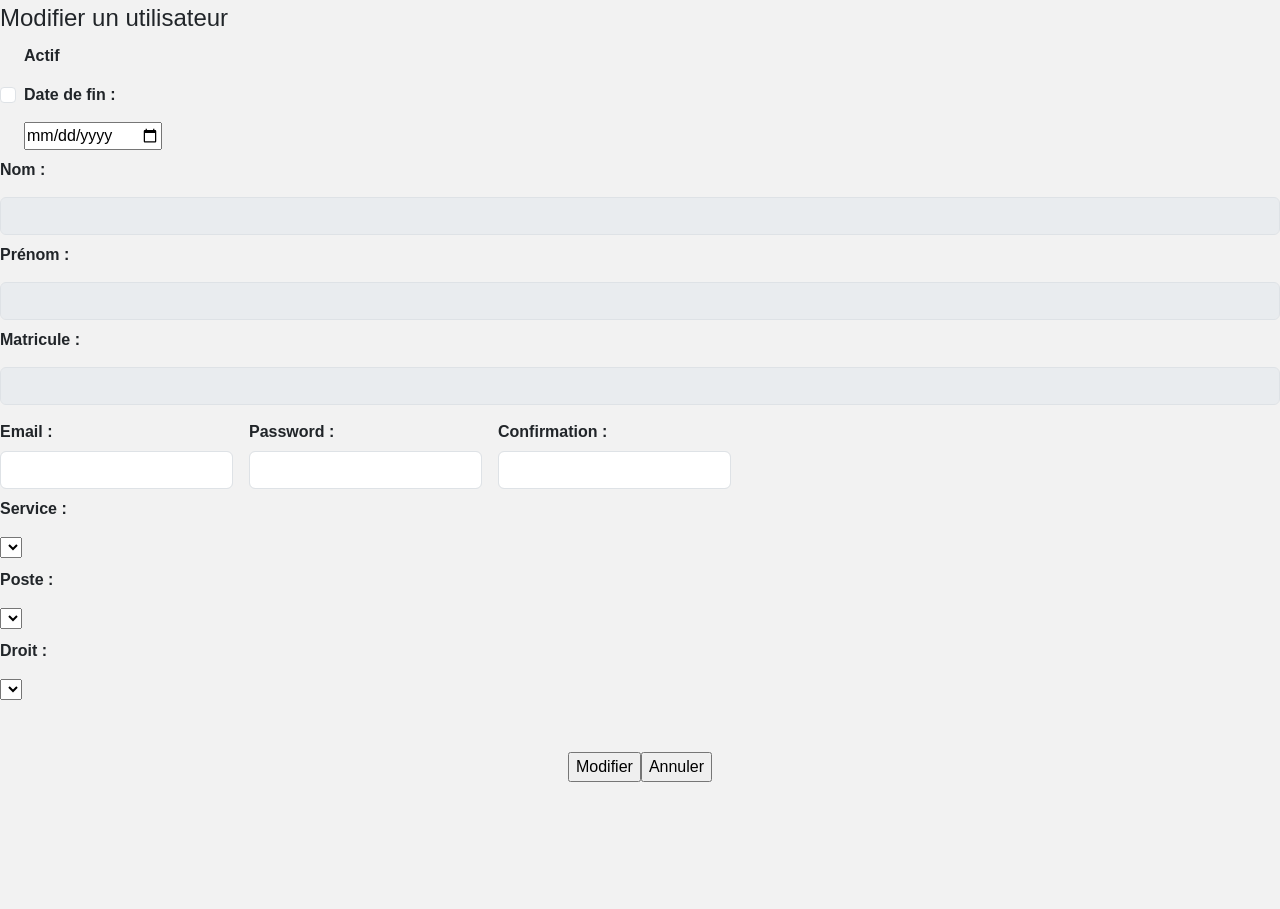
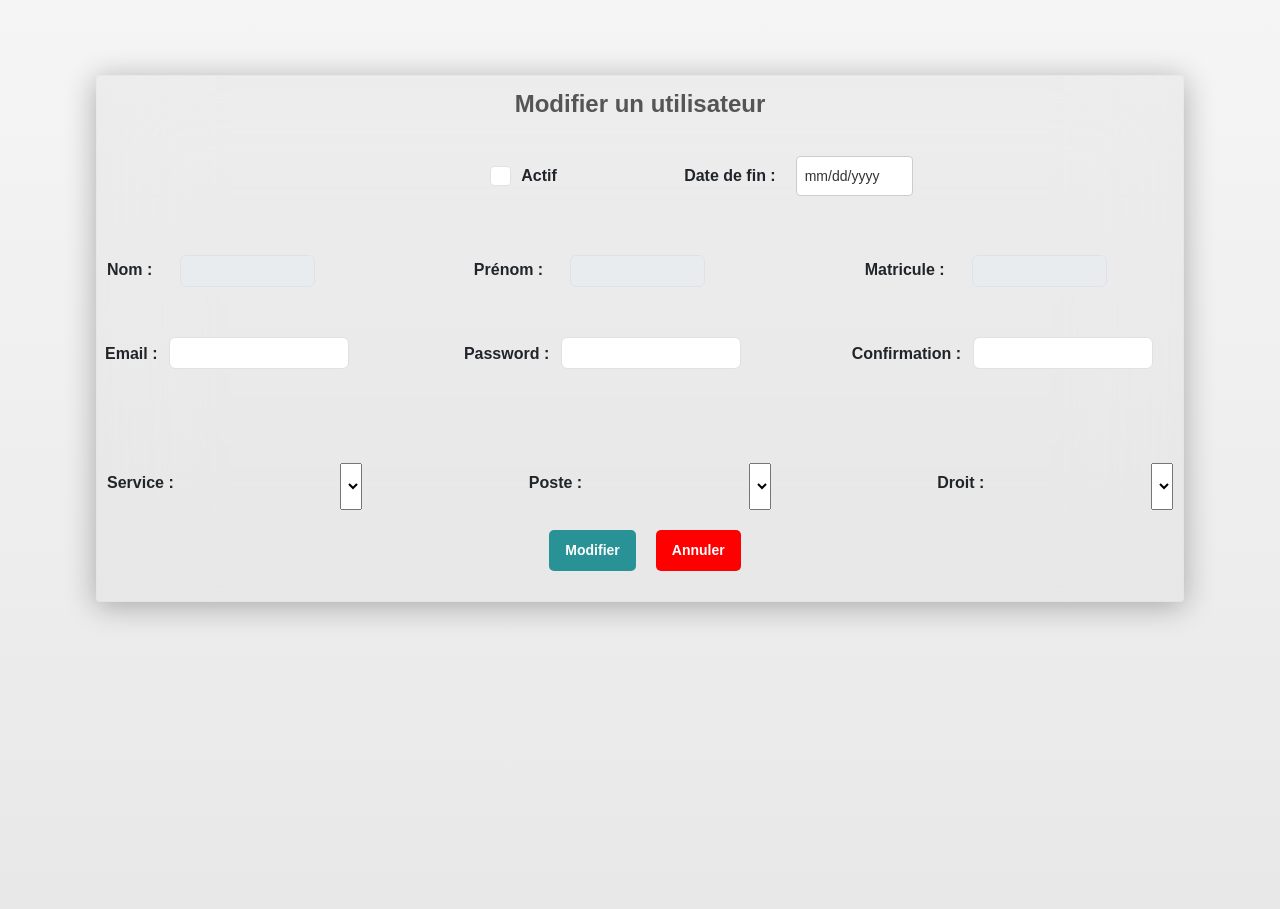
Before and after one commit to HumanM00n/TMAconnect, a PHP site: page /TMAconnect/test-code.php in a window 1280 px wide. Before the commit the page ends 782 px from the top, so only its background shows below. Run offline with PHP 8.4, Linux system fonts and the light colour scheme; the visitor is signed in with stand-in values (Sample User, id 1); lists and menus that the app fills with data are empty.

Commit message:
UPDATE développement css de la page Modifier.php

```diff
--- a/css/test.css
+++ b/css/test.css
@@ -1,242 +1,502 @@
 body {
-    background-color: #f2f2f2;
     margin: 0;
     padding: 0;
     font-family: Arial, sans-serif;
+    box-sizing: border-box;
+}
+
+/*---------------------------
+|     BARRE DE NAVIGATION   |
+----------------------------*/
+
+
+.barre-arianne {
+    position: fixed;
+    /* utiliser "fixed" pour que la barre reste visible en tout temps */
+    top: 0px;
+    overflow: visible;
+    left: 0;
+    right: 0;
+    background-color: #289297;
+    z-index: 80;
+}
+
+.barre-arianne ul {
+    list-style-type: none;
+    /* enlève les puces de la liste */
+    margin: 0;
+    padding: 0;
+    display: flex;
+    /* utilise Flexbox pour aligner les éléments horizontalement */
+}
+
+.barre-arianne .Onglet {
+    margin: 0;
+    padding: 0;
+    position: relative;
+    /* ajoute une position relative pour les éléments de menu déroulant */
+}
+
+.barre-arianne a {
+    display: block;
+    /* rend les liens cliquables sur toute la hauteur de la barre */
+    color: white;
+    /* couleur du texte des liens */
+    text-align: center;
+    /* centre le texte horizontalement */
+    font-weight: bold;
+    padding: 20px 20px;
+    /* ajoute un peu de marge autour du texte */
+    text-decoration: none;
+    /* enlève les soulignements par défaut */
+    text-align: center;
+    padding: 25px;
+}
+
+/* effet de survol des liens */
+.barre-arianne a:hover {
+    background-color: #0c156b;
+    color: white;
+    text-decoration: none;
 }
 
 
-#nvldemande {
-    display: flex;
-    justify-content: center;
-    align-items: center;
-    height: 100%;
-    background: linear-gradient(#f5f5f5, #e8e8e8);
+/* Styles spécifiques pour le menu déroulant */
+.barre-arianne .sous {
+    display: none;
+    position: absolute;
+    background-color: #289297;
+    left: 0;
+    font-size: 15px;
+    top: 100%;
+    z-index: 100;
 }
 
-#form_nvldemande {
-    width: 800px;
-    margin: 45px auto 0;
-    padding: 0;
+.barre-arianne li:hover .sous {
+    display: block;
 }
 
-#form_nvldemande legend {
-    font-weight: bold;
-    margin-bottom: 20px;
-    color: #555;
-    margin-left: 35.5%;
+.barre-arianne .sous li {
+    display: block;
 }
 
 
-#form_nvldemande .form-row {
-    display: flex;
-    justify-content: space-between;
-    flex-wrap: wrap;
+.barre-arianne .sous2 {
+    display: none;
+    position: absolute;
+    background-color: #289297;
+    left: auto;
+    right: 0;
+    font-size: 15px;
+    top: 100%;
+    z-index: 100;
+    width: fit-content;
+    /* Ajuste la largeur du menu déroulant à son contenu */
+    white-space: nowrap;
 }
 
-
-#form_nvldemande .form-group {
-    width: calc(25% - 10px);
-    margin-bottom: 10px;
+.barre-arianne li:hover .sous2 {
+    display: block;
 }
 
-
-#form_nvldemande .custom-form .form-group:last-child {
-    width: 100%;
-}
-
-
-#form_nvldemande .custom-form label {
+.barre-arianne .sous2 li {
     display: block;
-    margin-bottom: 5px;
-    color: #333;
-}
-
-
-#form_nvldemande input[type="text"],
-#form_nvldemande input[type="date"],
-#form_nvldemande select {
-    width: 100%;
-    padding: 5px;
-    font-size: 14px;
+    margin-left: 0px;
 }
 
 
 
-/* #form_nvldemande .custom-form select {
-    width: 100%;
-    padding: 9px;
-    font-size: 14px;
-} */
 
+.MonCompte {
+    position: absolute;
+    right: 0;
+    display: flex;
+    gap: 20px;
+    flex-direction: row;
+    font-weight: 900;
 
-/* #form_nvldemande input[type="date"]{
-    width: 100%;
-    padding: 5px;
-    font-size: 14px;
-} */
-
-
-#form_nvldemande select {
-    width: 100%;
-    padding: 9px;
-    font-size: 14px;
 }
 
 
-#form_nvldemande button {
-    padding: 12px 20px;
-    color: #fff;
-    border: none;
-    border-radius: 5px;
-    cursor: pointer;
-    font-size: 16px;
+/*------------------------------------
+|  AUTRES BOUTON (Submit, Retour)    |
+-------------------------------------*/
+
+.btnajout {
+    align-items: center;
+    justify-content: center;
+    display: flex;
+    margin-top: 20px;
+    margin-bottom: 20px;
+    font-size: 14px;
     font-weight: bold;
     transition: background-color 0.3s ease;
 }
 
 
-/* #form_nvldemande button[type="submit"] {
-    padding: 12px 20px;
-    margin-right: 10px;
-    background: #0055A4;
+.btnajout input {
+    margin-left: 20px;
+    padding: 10px 16px;
+    background: #289297;
     color: #fff;
     border: none;
     border-radius: 5px;
     cursor: pointer;
-    font-size: 16px;
+    font-size: 14px;
     font-weight: bold;
     transition: background-color 0.3s ease;
-} */
+}
 
-
-
-#form_nvldemande button[type="reset"] {
-    background: red;
-    margin-left: 50px;
-}
-/* #form_nvldemande button[type="reset"] {
-    margin-left: 50px;
-    padding: 12px 20px;
+.btnajout input:nth-child(2) {
+    margin-right: 10px;
+    padding: 10px 16px;
     background: red;
     color: #fff;
     border: none;
     border-radius: 5px;
     cursor: pointer;
-    font-size: 16px;
+    font-size: 14px;
     font-weight: bold;
     transition: background-color 0.3s ease;
-} */
-
-#form_nvldemande button[type="submit"]:hover {
-    background-color: #004281;
 }
 
-#form_nvldemande button[type="reset"]:hover {
-    background-color: rgb(180, 27, 27);
+.btnajout input:hover:nth-child(1) {
+    background-color: #287074;
+}
+
+.btnajout input:hover:nth-child(2) {
+    background-color: rgb(221, 18, 18);
 }
 
 
-.input-validation {
-    color: red;
-    font-size: 12px;
-    margin-top: 5px;
+#modif {
+    display: flex;
+    /* justify-content: center;
+    align-items: center; */
+    height: 56.8rem;
+    background: linear-gradient(#f5f5f5, #e8e8e8);
 }
 
-/* Styles pour le texte de l'Ã©tiquette */
+
+.formmodif {
+    width: 1350px;
+    height: 91.8%;
+    display: flex;
+    justify-content: center;
+    position: relative;
+    margin-left: auto;
+    margin-right: auto;
+    margin-top: 75px;
+    margin-bottom: 0;
+    padding: 0px;
+    font-family: Arial, sans-serif;
+    font-size: 16px;
+}
+
+
+.formmodif fieldset {
+    width: 85%;
+    max-height: 700px;
+    position: absolute;
+    padding: 10px;
+    margin-bottom: 30px;
+    border: 0.1px solid rgb(219 219 219 / 28%);
+    border-radius: 4px;
+    background: rgb(219 219 219 / 28%);
+    box-shadow: 0 4px 30px rgba(0, 0, 0, 0.3);
+    backdrop-filter: blur(50px);
+}
+
+
+.formmodif legend {
+    justify-content: center;
+    display: flex;
+    font-weight: bold;
+    margin-bottom: 10px;
+    color: #555;
+}
+
+
+.formmodif .label-container {
+    text-align: center;
+    display: inline-block;
+    width: calc(21.7% - 14px);
+    /* Chaque label-container occupe un tiers de la largeur moins la marge */
+    margin: 0;
+    margin-top: -21px;
+    vertical-align: top;
+    /* Aligne² les div en haut */
+    box-sizing: border-box;
+    /* Inclure la marge dans la largeur calculée */
+    height: 75px;
+}
+
+
+.form-check {
+    display: flex;
+    justify-content: space-evenly;
+    align-items: center;
+    min-height: 1.5rem;
+    padding-left: 1.5em;
+    margin: 70px 0 47px 0;
+}
+
+
+.dateFin {
+    display: flex;
+    justify-content: center;
+}
+
+.checkActif {
+    display: flex;
+    justify-content: center;
+    flex-direction: row-reverse;
+    position: relative;
+    left: 133px;
+}
+
+
+.form-check-input[type=checkbox] {
+    width: 21px;
+    height: 20px;
+    position: relative;
+    right: 10px;
+    top: 6px;
+}
+
+
+.infosRow,
+.infosRow3 {
+    display: flex;
+    justify-content: space-between;
+    flex-direction: row;
+}
+
+.infosRow input[type="text"] {
+    width: 135px;
+    height: 32px;
+    position: relative;
+    top: 5px;
+    right: 66px;
+}
+
+
+.infoRow2 {
+    display: flex;
+    margin-bottom: 60px;
+}
+
+.infoRow2 .row.g-3.align-items-center {
+    width: 100%;
+    margin: 30px 0 30px 0;
+    display: flex;
+    justify-content: space-between;
+}
+
+.infoRow2 .col-auto:nth-child(1)  {
+    display: flex;
+    flex-direction: row;
+    position: relative;
+    right: 15px;
+    margin: 0 5px;
+}
+
+.infoRow2 .col-auto:nth-child(2)  {
+    display: flex;
+    flex-direction: row;
+    position: relative;
+    right: 15px;
+    margin: 0 5px;
+}
+
+.infoRow2 .col-auto:nth-child(3) {
+    display: flex;
+    flex-direction: row;
+    position: relative;
+    right: 19px;
+    margin: 0 5px;
+}
+
+
+#inputEmail,
+#inputPasswd,
+#inputConfirm {
+    width: 180px;
+    height: 32px;
+    position: relative;
+    top: 10px;
+    left: 12px;
+}
+
+
+/* Styles pour l'élément de calendrier */
+input[type="date"] {
+    appearance: none;
+    /* Supprime l'apparence native du navigateur */
+    padding: 8px;
+    /* Ajoute un espace autour de l'élément */
+    border: 1px solid #ccc;
+    /* Ajoute une bordure */
+    border-radius: 4px;
+    /* Ajoute une bordure arrondie */
+    background-color: #fff;
+    /* Définit la couleur de fond */
+    font-size: 14px;
+    /* Définit la taille de la police */
+    margin-left: 20px;
+    /* Décale l'input vers la gauche du label */
+    color: #333;
+    /* Définit la couleur du texte */
+    width: 117px;
+    height: 40px;
+}
+
+/* Styles pour l'icône du calendrier */
+input[type="date"]::-webkit-calendar-picker-indicator {
+    background: transparent;
+    /* Supprime l'arrière-plan par défaut de l'icône */
+    padding: 4px;
+    /* Ajoute un espacement autour de l'icône */
+    cursor: pointer;
+    /* Définit le curseur de la souris au survol de l'icône */
+}
+
+/* Styles pour le texte de l'étiquette */
 label {
-    display: block; /* Affiche le texte de l'Ã©tiquette en tant que bloc */
-    margin-bottom: 15px; /* Ajoute un espace en bas de l'Ã©tiquette */
-    font-weight: bold; /* Met en Ã©vidence le texte de l'Ã©tiquette */
+    display: block;
+    /* Affiche le texte de l'étiquette en tant que bloc */
+    margin-bottom: 15px;
+    /* Ajoute un espace en bas de l'étiquette */
+    font-weight: bold;
+    /* Met en évidence le texte de l'étiquette */
     margin-top: 8px;
 }
 
-#coordo{
-    margin-bottom: 100px;
+/*------------------------------------
+|   MODAL BOOTSTRAP MESSAGE SUCCES   |
+-------------------------------------*/
+
+
+.modal {
+    display: none;
+    position: fixed;
+    z-index: 9999;
+    left: 0;
+    top: 0;
+    width: 100%;
+    height: 100%;
+    overflow: auto;
+    background-color: rgba(0, 0, 0, 0.4);
 }
 
-#form_nvldemande .form-group2 {
-    width: 48%;
-    margin-bottom: 10px;
-    margin-top: 55px;
+.modal-content {
+    background-color: #fff;
+    margin: 15% auto;
+    padding: 20px;
+    border-radius: 5px;
+    box-shadow: 0 2px 8px rgba(0, 0, 0, 0.15);
+    max-width: 400px;
+    width: 80%;
+}
+
+.close {
+    color: #aaa;
+    float: right;
+    font-size: 24px;
+    font-weight: bold;
+    cursor: pointer;
+    transition: color 0.3s ease;
+}
+
+.close:hover,
+.close:focus {
+    color: #333;
+}
+
+#confirmDeleteBtn,
+#cancelDeleteBtn {
+    margin-top: 10px;
+    padding: 8px 16px;
+    background-color: #24af37;
+    color: #fff;
+    border: none;
+    border-radius: 4px;
+    cursor: pointer;
+    transition: background-color 0.3s ease;
+}
+
+#confirmDeleteBtn:hover,
+#cancelDeleteBtn:hover {
+    background-color: #1c8129;
 }
 
 
-.libelleDemande input[type="text"] {
+/* CSS alert suppression*/
+.alert {
+    display: flex;
+    justify-content: center;
+    align-items: center;
     width: 100%;
-    padding: 5px; /* Augmenter la taille du padding */
-    margin-bottom: 20px;
-    font-size: 13px;
+    margin-top: 25px;
+    margin-left: auto;
+    margin-right: auto;
 }
 
 
 
-
-#menuNouvelDmd {
-    display: flex;
-    justify-content: center;
-    margin-left: auto;
-    margin-right: auto;
-    height: 100%;
-    margin-top: 50px;
-}
-
-#form_menuNvlDmd {
-    padding: 10px;
-
-}
-
-#form_menuNvlDmd .form-row {
-    display: flex;
-    justify-content: space-between;
-}
-
-#form_menuNvlDmd .form-group {
-    width: 20%;
-    margin-bottom: 10px;
-}
-
-#form_menuNvlDmd label {
-    display: inline-block;
-    margin-bottom: 5px;
-    color: #333;
-}
-
-#form_menuNvlDmd select{
-    width: 100%;
-    padding: 5px;
-    font-size: 14px;
-}
-
-#form_menuNvlDmd input[type="text"]{
-    width: 100%;
-    padding: 3px;
-    font-size: 14px;
+.toast {
+    position: absolute;
+    top: 75px;
+    /*Ajustez la valeur pour définir l'écart par rapport au haut */
+    right: 0;
+    /*Ajustez la valeur pour définir l'écart par rapport à la droite */
+    /* left: 150px;   */
+    z-index: 9999;
+    /*Assurez-vous que le toast s'affiche au-dessus des autres éléments */
 }
 
 
-.form-group input[type="checkbox"] {
-    width: 50px; /* Modifier la largeur de la case à cocher */
-    height: 22px; /* Modifier la hauteur de la case à cocher */
-    margin-top: 35px; /* Ajouter une marge supérieure à la case à cocher */
+.toast-header {
+    background-color: #11C41F;
+    /*Couleur de fond pour l'en-tête du toast*/
 }
 
 
-.btnajout {
+
+/* Styles pour le texte de l'étiquette */
+label {
+    display: block;
+    /* Affiche le texte de l'étiquette en tant que bloc */
+    margin-bottom: 15px;
+    /* Ajoute un espace en bas de l'étiquette */
+    font-weight: bold;
+    /* Met en évidence le texte de l'étiquette */
+    margin-top: 8px;
+}
+
+.button-container {
     display: flex;
-    margin-top: 50px;
     justify-content: center;
 }
 
 
-.Successful{
-    display: block;
-    background-color: #69e95d;
-    border: 1px solid;
-    border-radius: 10px;
-    margin-top: 1%;
-    margin-bottom: -3%;
-    padding: 1.2% 1.2% 1.2% 1.2%;
-    text-align: center;
-    width: 65%;
+.toast-headerMODIFSuccess {
+    background-color: #11C41F;
 }
+
+
+.success {
+    border: 3px solid green;
+}
+
+.echec {
+    border: 3px solid red;
+}
+
+
+#alertContainer {
+    display: flex;
+    justify-content: center;
+    align-items: center;
+    margin-top: 50px;
+}
```
